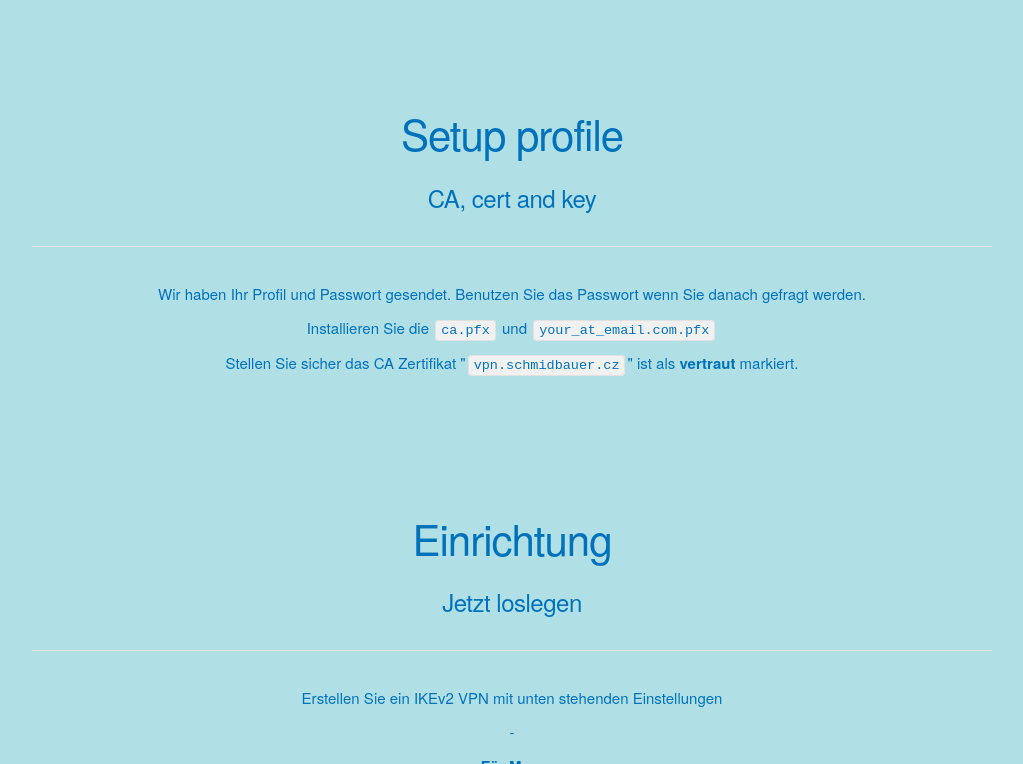
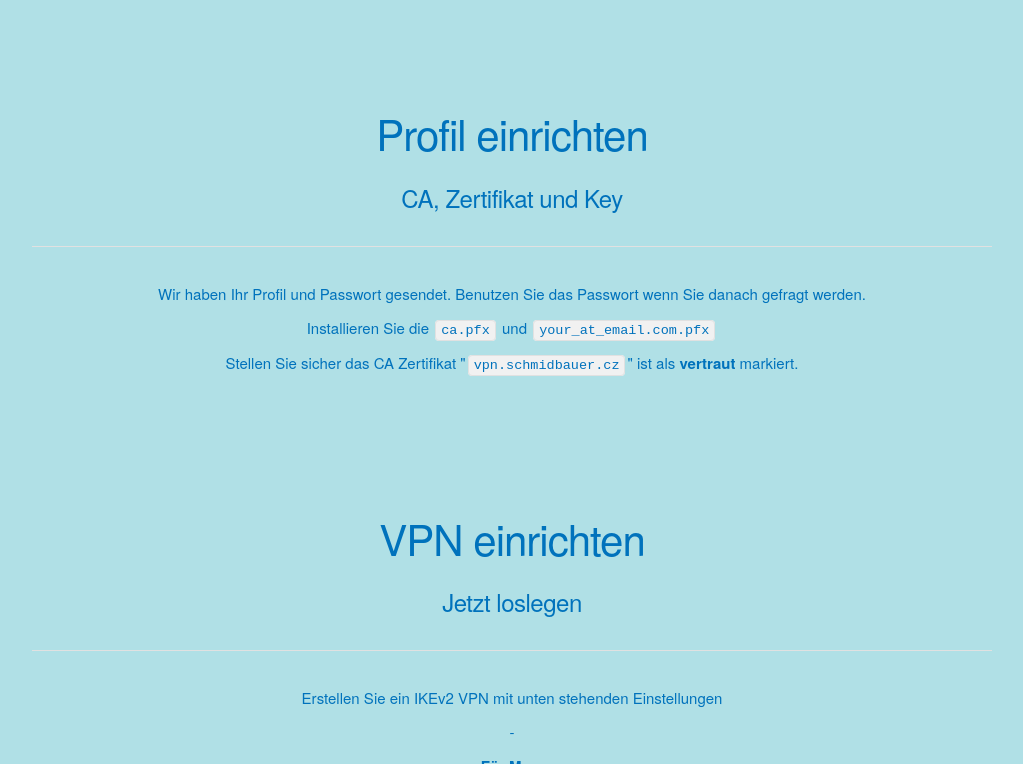
Before and after one commit to s-schmidbauer/vpn.schmidbauer.cz, a plain HTML site: page de/index.html in a window 1280 px wide. Shown: the part 664-1428 px from the top of the page, without its empty margins (128-1151 px from the left). Drawn offline with Linux system fonts and the light colour scheme; a web font is replaced by a local one.

Commit message:
add missing translation

```diff
--- a/de/index.html
+++ b/de/index.html
@@ -69,8 +69,8 @@
 
   <div class="section-small services" id="services">
     <div class="container">
-      <h2 class="services-security-header">Setup profile</h2>
-      <h5 class="services-security-description">CA, cert and key</h5>
+      <h2 class="services-security-header">Profil einrichten</h2>
+      <h5 class="services-security-description">CA, Zertifikat und Key</h5>
       <hr>
       <ul class="services-security">
         <li>Wir haben Ihr Profil und Passwort gesendet. Benutzen Sie das Passwort wenn Sie danach gefragt werden.</li>
@@ -82,7 +82,7 @@
 
   <div class="section-small services" id="services">
     <div class="container">
-      <h2 class="services-security-header">Einrichtung</h2>
+      <h2 class="services-security-header">VPN einrichten</h2>
       <h5 class="services-security-description">Jetzt loslegen</h5>
       <hr>
       <ul class="services-security">
```
